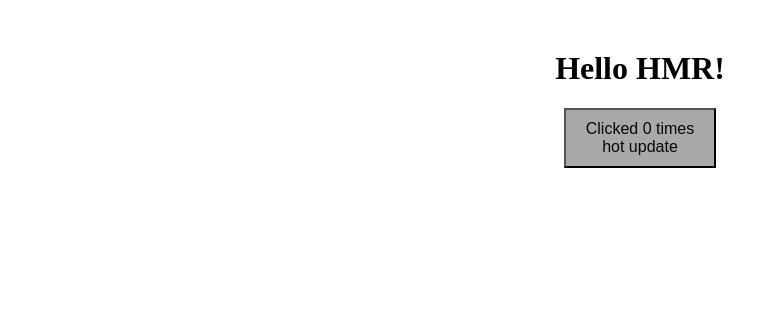
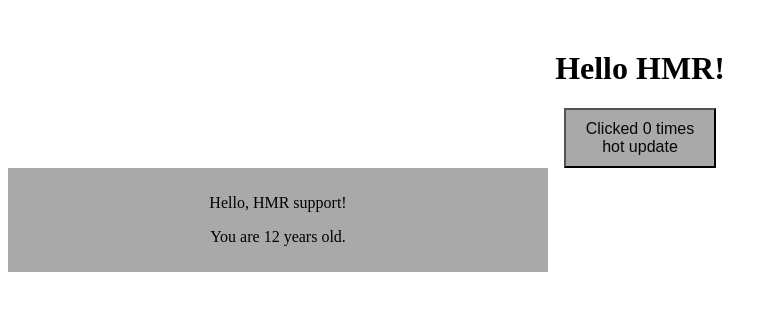
Before and after one commit to NtombifuthiLuma/REACT-HMR-DEMO, a React app: page / in a window 1280 px wide. Shown: the top 310 px of the page, without its empty margins (0-777 px from the left). Built offline with nearby package versions, Linux system fonts and the light colour scheme.

Commit message:
cache cypress binary

```diff
--- a/src/App.tsx
+++ b/src/App.tsx
@@ -1,6 +1,6 @@
 import React, { useState  } from 'react';
 import './styles.css';
-// import Greeting from './components/greeting';
+import Greeting from './components/greeting';
 
 const App = () => {
   const [count, setCount] = useState(0);
@@ -14,7 +14,7 @@ const App = () => {
         hot update
       </button>
       <div className='card'>
-          {/* <Greeting name="HMR support" age={12}/> */}
+          <Greeting name="HMR support" age={12}/>
         </div>
         </div>
   );
--- a/src/components/greeting.tsx
+++ b/src/components/greeting.tsx
@@ -5,7 +5,7 @@ type GreetingProps ={
   age?: number; // optional prop
 }
 
-const Greeting: React.FC<GreetingProps> = ({ name, age }) => (
+const Greeting = ({ name, age }: GreetingProps) => (
   <div>
     <p>Hello, {name}!</p>
     {age && <p>You are {age} years old.</p>}
--- a/src/styles.css
+++ b/src/styles.css
@@ -15,4 +15,6 @@ button {
   width: 500px;
   height: auto;
   padding: 10px 20px;
+  background-color:darkgray;
+align-content: center;
 }
```
